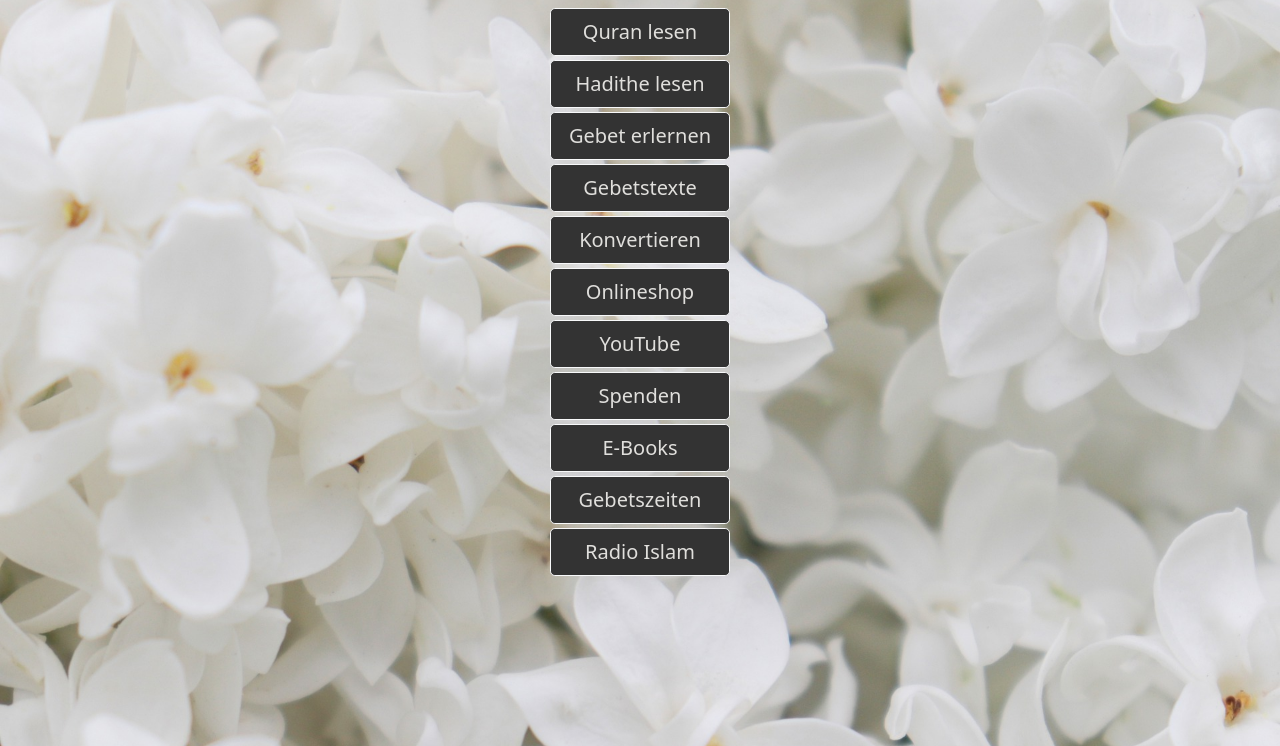
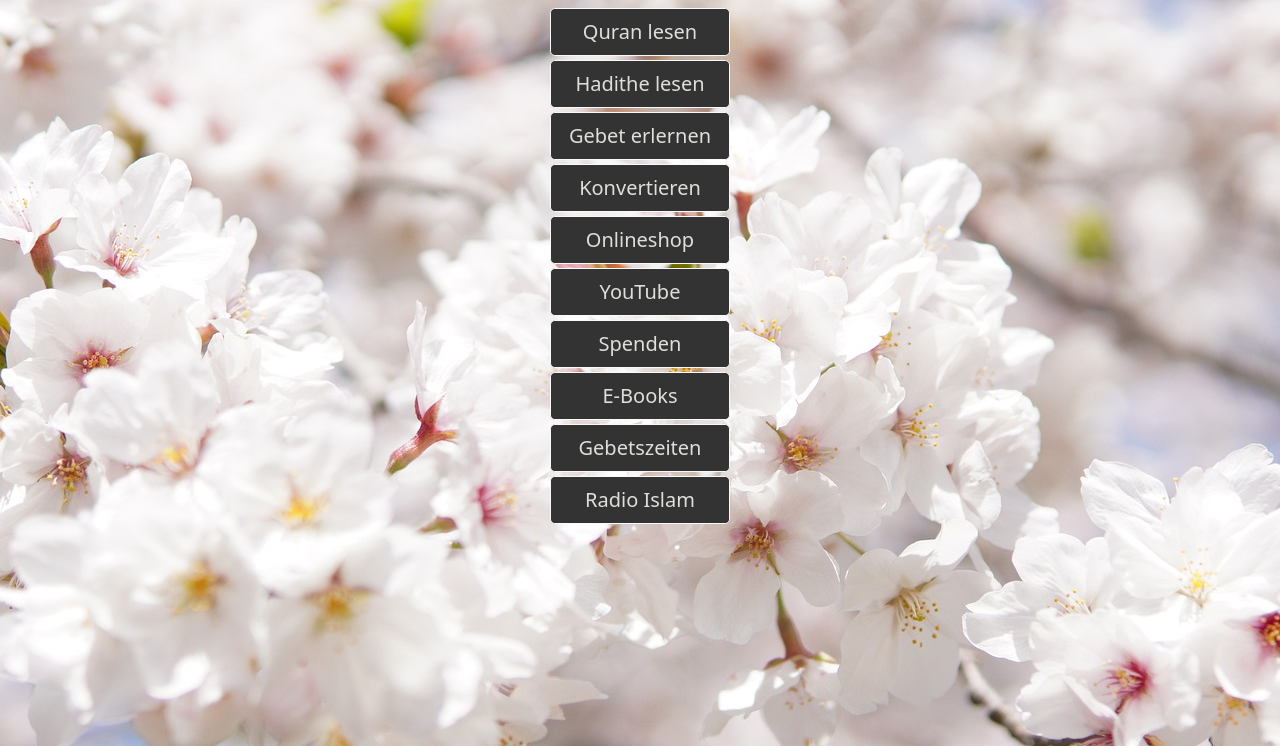
Before and after one commit to MysticMitch/mysticmitch.github.io, a plain HTML site: page index.html in a window 1280 px wide. Shown: the part 54-800 px from the top of the page. Drawn offline with nearby package versions, Linux system fonts and the light colour scheme.

Commit message:
new background

```diff
--- a/css/fancy.css
+++ b/css/fancy.css
@@ -11,13 +11,14 @@
   }
 
   body {
-      background-image: url(../pictures/1.jpg);
+      background-image: url(../pictures/5.jpg);
       background-color: whitesmoke;
       background-repeat: no-repeat;
       background-position: center;
-      background-attachment: fixed;
-      background-size: cover;
+      background-attachment: scroll;
+      background-size: auto;
      }
+
 
   .btn-lg:hover {
     color: black;
--- a/index.html
+++ b/index.html
@@ -20,7 +20,7 @@
     <form target="_blank" action="https://quranwbw.com"><input class="btn btn-light btn-lg mainbutton" type="submit" value="Quran lesen"/></form>
     <form target="_blank" action="https://sunnah.com"><input class="btn btn-light btn-lg mainbutton" type="submit" value="Hadithe lesen"/></form>
     <form target="_blank" action="https://youtu.be/IlnQ3PIHj2I"><input class="btn btn-light btn-lg mainbutton" type="submit" value="Gebet erlernen"/></form>
-    <form target="_blank" action="https://dl.dropboxusercontent.com/s/gtfavvjh82s7fna/Awakening%20from%20the%20sleep%20of%20headlessness.pdf?dl=0"><input class="btn btn-light btn-lg mainbutton" type="submit" value="Gebetstexte"/></form>
+    <!--<form target="_blank" action="https://dl.dropboxusercontent.com/s/gtfavvjh82s7fna/Awakening%20from%20the%20sleep%20of%20headlessness.pdf?dl=0"><input class="btn btn-light btn-lg mainbutton" type="submit" value="Gebetstexte"/></form>-->
     <form onsubmit="showKonv(); return false"><input class="btn btn-light btn-lg mainbutton" type="submit" value="Konvertieren"/></form>
     <form target="_blank" action="https://barakkagroup.de"><input class="btn btn-light btn-lg mainbutton" type="submit" value="Onlineshop"/></form>
     <form target="_blank" action="https://www.youtube.com/@lernislam"><input class="btn btn-light btn-lg mainbutton" type="submit" value="YouTube"/></form>
```
